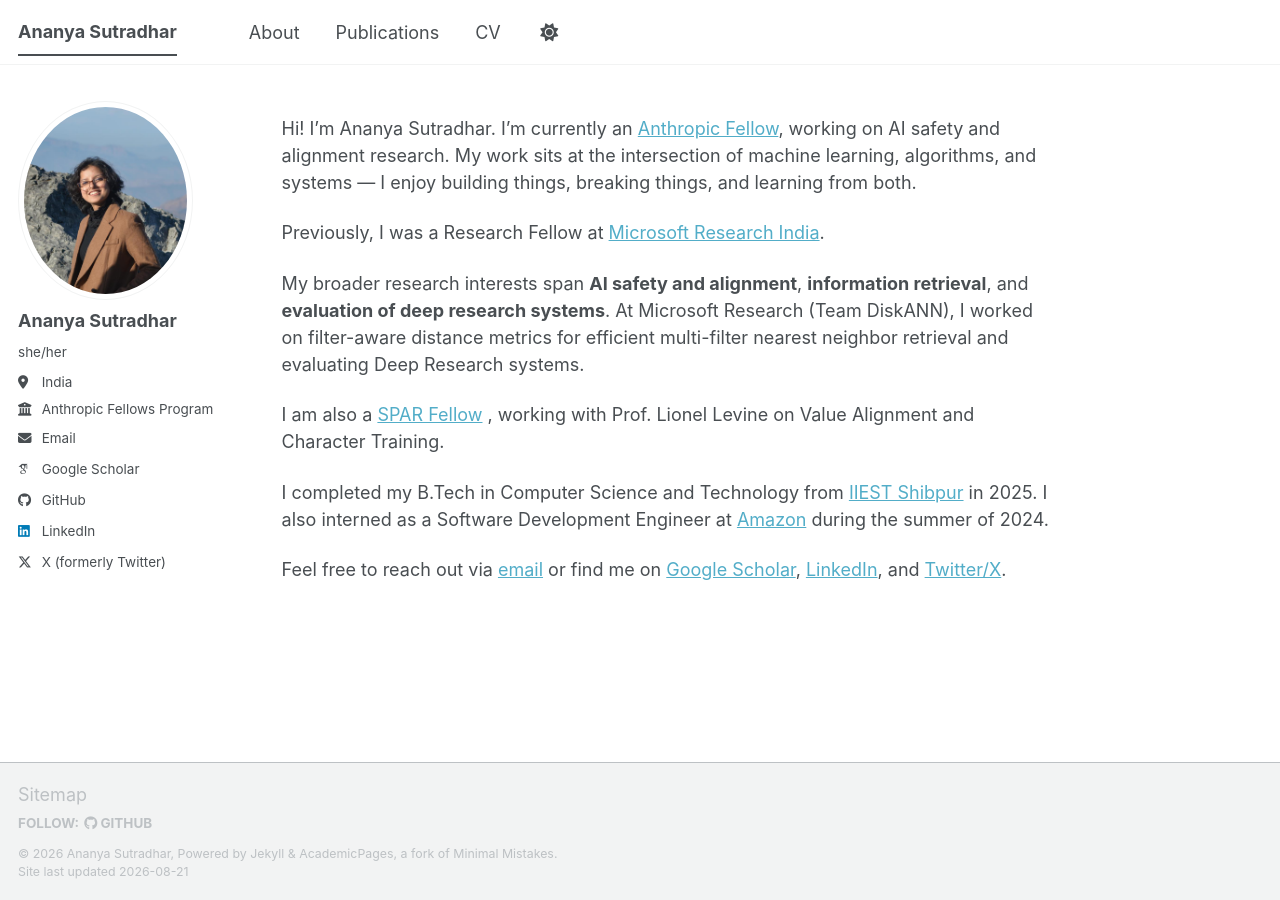
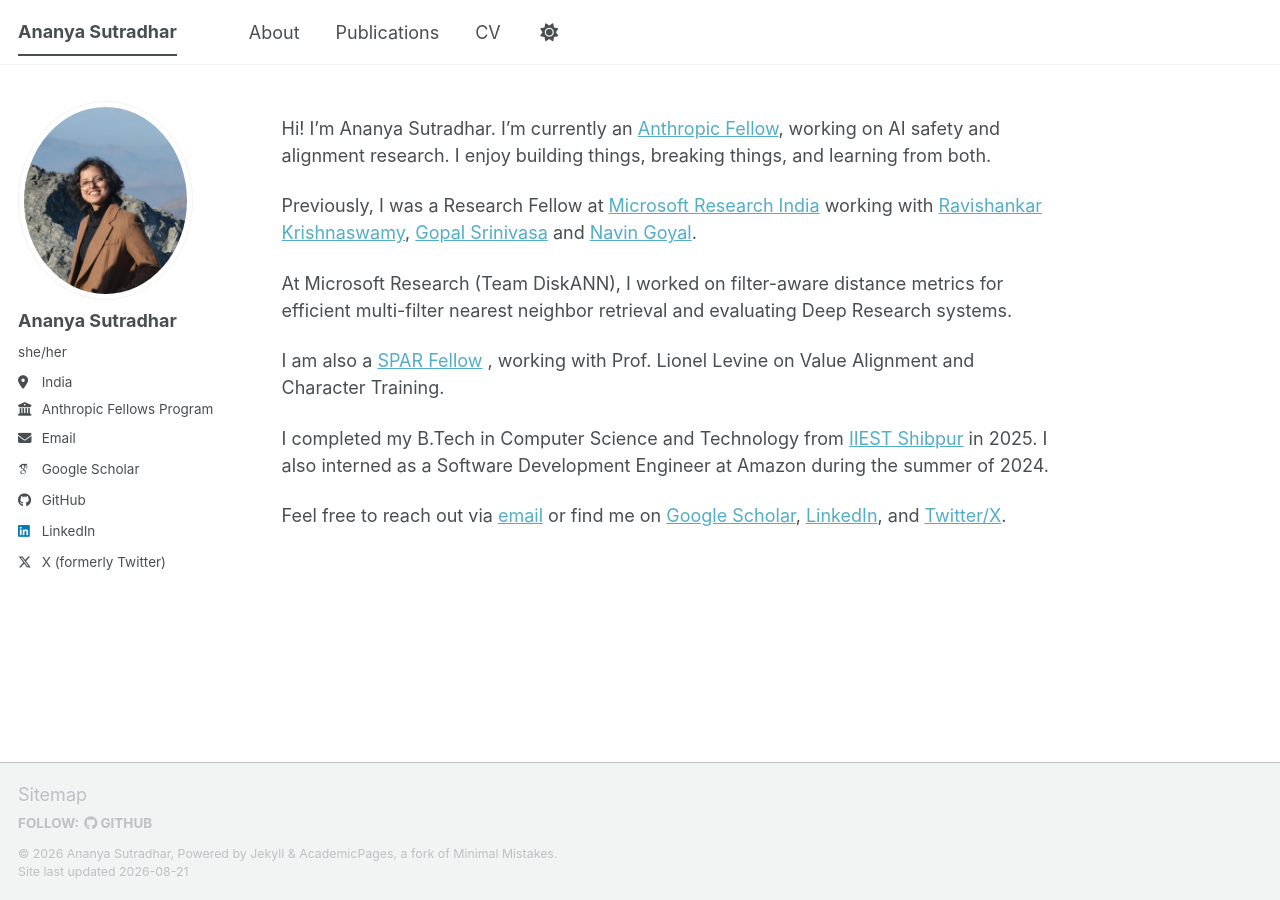
Before and after one commit to sdananya/sdananya.github.io, a Jekyll site: the page built from _pages/about.md, in a window 1280 px wide. Built offline with Jekyll 4.4.1, drawn with Linux system fonts in a browser that asks for light colours; some web fonts are replaced; a script bundle is joined from its source files by our own code; library files that are not in the unit come from our copies.

Commit message:
Refine about page content for clarity and conciseness
Removed repetitive phrases and clarified previous research collaborations.

```diff
--- a/_pages/about.md
+++ b/_pages/about.md
@@ -7,14 +7,14 @@
   - /about.html
 ---
 
-Hi! I'm Ananya Sutradhar. I'm currently an [Anthropic Fellow](https://alignment.anthropic.com/2024/anthropic-fellows-program/), working on AI safety and alignment research. My work sits at the intersection of machine learning, algorithms, and systems — I enjoy building things, breaking things, and learning from both.
+Hi! I'm Ananya Sutradhar. I'm currently an [Anthropic Fellow](https://alignment.anthropic.com/2024/anthropic-fellows-program/), working on AI safety and alignment research. I enjoy building things, breaking things, and learning from both.
 
-Previously, I was a Research Fellow at [Microsoft Research India](https://www.microsoft.com/en-us/research/lab/microsoft-research-india/).
+Previously, I was a Research Fellow at [Microsoft Research India](https://www.microsoft.com/en-us/research/lab/microsoft-research-india/) working with [Ravishankar Krishnaswamy](https://rakri.github.io/), [Gopal Srinivasa](https://www.microsoft.com/en-us/research/people/gopalsr/) and [Navin Goyal](https://scholar.google.com/citations?user=w8WJCnkAAAAJ&hl=en).
 
-My broader research interests span **AI safety and alignment**, **information retrieval**, and **evaluation of deep research systems**. At Microsoft Research (Team DiskANN), I worked on filter-aware distance metrics for efficient multi-filter nearest neighbor retrieval and evaluating Deep Research systems.
+At Microsoft Research (Team DiskANN), I worked on filter-aware distance metrics for efficient multi-filter nearest neighbor retrieval and evaluating Deep Research systems.
 
 I am also a [SPAR Fellow](https://sparai.org/) , working with Prof. Lionel Levine on Value Alignment and Character Training.
 
-I completed my B.Tech in Computer Science and Technology from [IIEST Shibpur](https://www.iiests.ac.in/) in 2025. I also interned as a Software Development Engineer at [Amazon](https://www.amazon.com/) during the summer of 2024.
+I completed my B.Tech in Computer Science and Technology from [IIEST Shibpur](https://www.iiests.ac.in/) in 2025. I also interned as a Software Development Engineer at Amazon during the summer of 2024.
 
 Feel free to reach out via [email](mailto:ananyasutradhar1403@gmail.com) or find me on [Google Scholar](https://scholar.google.com/citations?user=CTUW-C4AAAAJ), [LinkedIn](https://www.linkedin.com/in/ananya-sutradhar), and [Twitter/X](https://x.com/ananya_sdhar).
```
